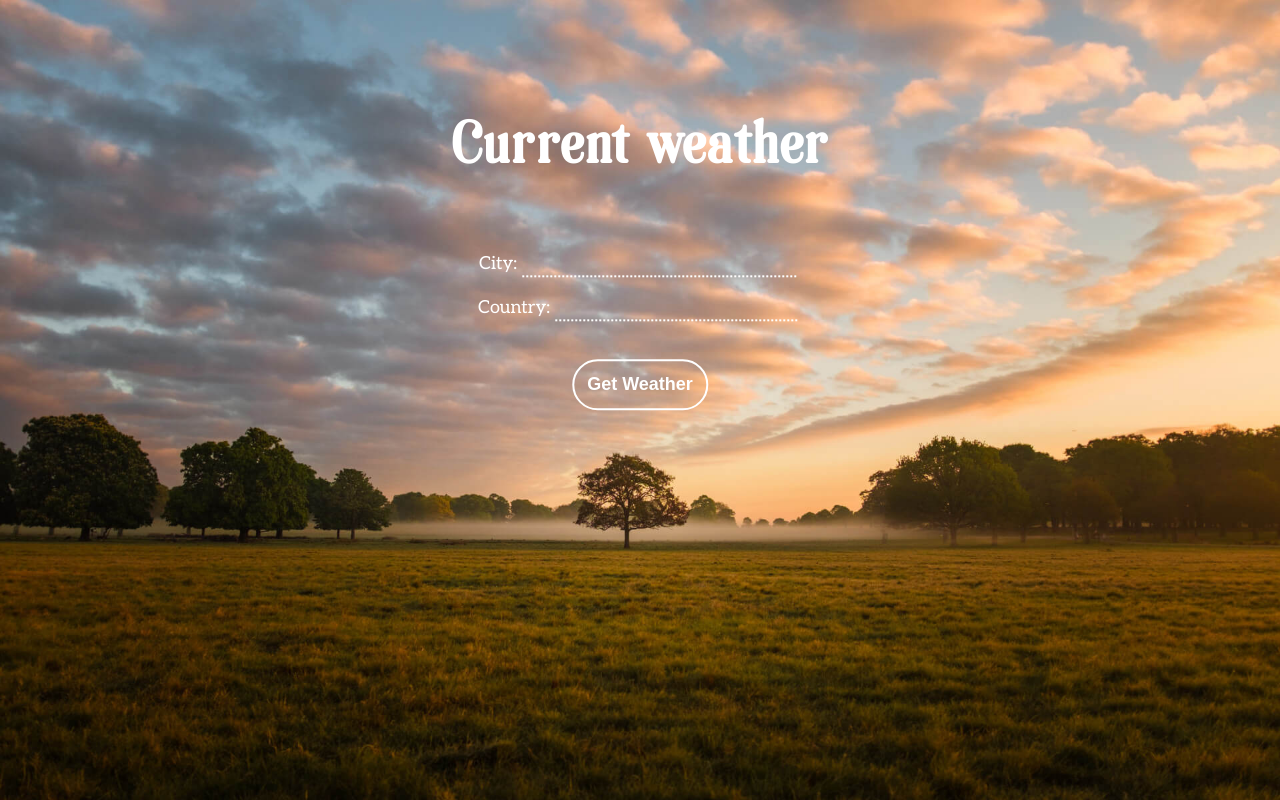
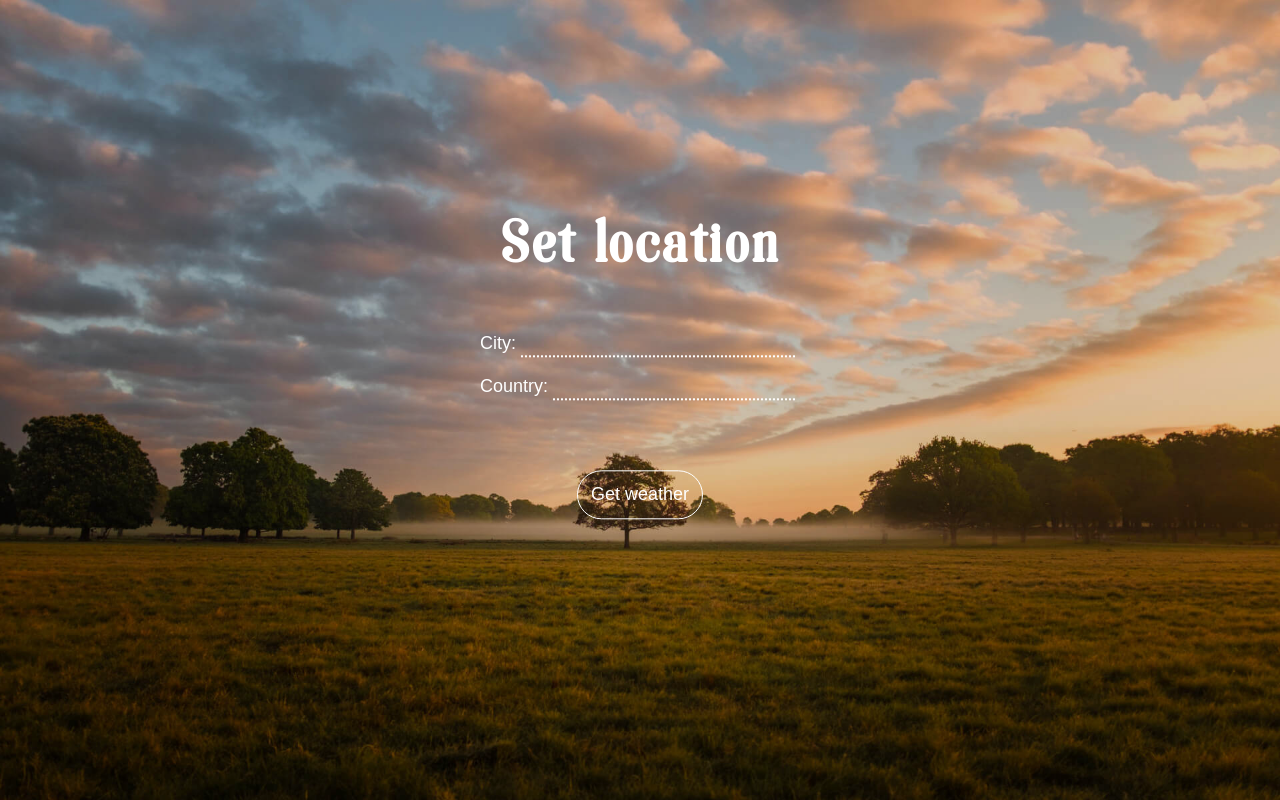
Before and after one commit to KonradKisiel/Weather_App, a React (Create React App) app: page / in a window 1280 px wide. Built offline with nearby package versions, Linux system fonts and the light colour scheme.

Commit message:
spliting weather info and set locaton

```diff
--- a/src/App.js
+++ b/src/App.js
@@ -15,9 +15,13 @@ const API_KEY = "37ed176a584be416c6960e386d5d239c";
 let units = "metric"; //imperial also available
 
 class App extends Component {
-  state = {}
+  state = {
+    weather: null,
+    weatherInfo: null,
+    error: "",
+    newLocation: false,
+  }
   setBackground = (weatherDescription) => {
-    console.log(weatherDescription);
     switch (weatherDescription) {
       case "Clear":
         return ClearImg;
@@ -46,58 +50,66 @@ class App extends Component {
         `http://api.openweathermap.org/data/2.5/weather?q=${city},${country}&APPID=${API_KEY}&units=${units}`
       ).then(resp => resp.json());
       console.log(data);
-      this.setState({
+      const weather = data.weather[0].main;
+      const weatherInfo = {
         city: data.name,
         country: data.sys.country,
         temperature: data.main.temp,
-        weather: data.weather[0].main,
         description: data.weather[0].description,
         pressure: data.main.pressure,
         wind_deg: data.wind.deg,
         wind_speed: data.wind.speed,
         humidity: data.main.humidity,
-        visibility: data.visibility,
-        error: ""
-      })
+      }
+      this.setState({ weather, weatherInfo, newLocation: false })
       console.log(this.state);
     }
     catch (err) {
       this.setState({
-        city: undefined,
-        country: undefined,
-        temperature: undefined,
-        weather: undefined,
-        description: undefined,
-        pressure: undefined,
-        wind_deg: undefined,
-        wind_speed: undefined,
-        humidity: undefined,
-        visibility: undefined,
+        weather: null,
+        weatherInfo: null,
         error: "Please enter valid values."
       })
     }
   };
+
+  newLocation = () => {
+    console.log("click")
+    this.setState({
+      weather: null,
+      weatherInfo: null,
+      newLocation: true,
+    })
+  }
+
   render() {
+    const {
+      weather,
+      weatherInfo,
+      error,
+      newLocation,
+    } = this.state;
     return (
-      <div id="main">
-        <img id="background" src={this.setBackground(this.state.weather)} alt="background" />
-        <div className="container">
-          <h1>Current weather</h1>
+      <div>
+        <img id="background" src={this.setBackground(weather)} alt="background" />
+        {(weather && weatherInfo && !newLocation) ? (
           <WeatherInfo
-            city={this.state.city}
-            country={this.state.country}
-            temperature={this.state.temperature}
-            description={this.state.description}
-            pressure={this.state.pressure}
-            wind_deg={this.state.wind_deg}
-            wind_speed={this.state.wind_speed}
-            humidity={this.state.humidity}
-            visibility={this.state.visibility}
-            error={this.state.error}
+            city={weatherInfo.city}
+            country={weatherInfo.country}
+            temperature={weatherInfo.temperature}
+            description={weatherInfo.description}
+            pressure={weatherInfo.pressure}
+            wind_deg={weatherInfo.wind_deg}
+            wind_speed={weatherInfo.wind_speed}
+            humidity={weatherInfo.humidity}
+            error={weatherInfo.error}
+            newLocation={this.newLocation}
           />
-          <br></br>
-          <Form getWeather={this.getWeather} />
-        </div>
+        )
+          :
+          (
+            <Form getWeather={this.getWeather} error={error} />
+          )}
       </div>
     );
   }
--- a/src/components/Form.js
+++ b/src/components/Form.js
@@ -2,16 +2,21 @@ import React from "react";
 
 const Form = (props) => {
   return (
+    <div className="container">
+      <h1 className="header">Set location</h1>
       <form onSubmit={props.getWeather}>
         <label htmlFor="city">City:</label>
         <input type="text" name="city" /><br></br>
         <br></br>
         <label htmlFor="city">Country:</label>
         <input type="text" name="country" /><br></br>
+        <p>{props.error}</p>
         <br></br>
         <br></br>
-      <button>Get Weather</button>
+        <br></br>
+        <button>Get weather</button>
       </form>
+    </div>
   )
 }
 
--- a/src/components/WeatherInfo.js
+++ b/src/components/WeatherInfo.js
@@ -1,25 +1,19 @@
 import React from 'react';
 
 const WeatherInfo = (props) => {
-    const { city, country, temperature, description, pressure, wind_deg, wind_speed, humidity, visibility, error } = props;
-    const DisplayData =
-        (city && country) ?
-            (
-                <div>
-                    <h1>{city}</h1>
-                    <h1>{temperature} °</h1>
-                    <h2>{description}</h2>
-                    <p>{pressure} hPa</p>
-                    <p>{wind_deg} °, {wind_speed}m/s</p>
-                    <p>Humidity: {humidity}%</p>
-                    <p>Visibility: {visibility / 1000} km</p>
-                </div>
-            ) : (
-                <p>{error}</p>
-            )
+    const { city, temperature, description, pressure, wind_deg, wind_speed, humidity, newLocation } = props;
     return (
-        <div>
-            {DisplayData}
+        <div className="container">
+            <h1 className="header">{city}</h1>
+            <h1 id="tempBig">{Math.floor(temperature)}°</h1>
+            <h2 className="capitalize">{description}</h2>
+            <p>{pressure} hPa</p>
+            <p>{wind_deg}°, {wind_speed} m/s</p>
+            <p>Humidity: {humidity}%</p>
+            <br></br>
+            <br></br>
+            <br></br>
+            <button onClick={newLocation}>Change location</button>
         </div>
     )
 }
--- a/src/index.css
+++ b/src/index.css
@@ -1,6 +1,5 @@
 @import url('https://fonts.googleapis.com/css?family=Raleway:400,400i,600i,700&subset=latin-ext');
 
-@import url('https://fonts.googleapis.com/css?family=Aleo&subset=latin-ext');
 /*! Generated by Font Squirrel (https://www.fontsquirrel.com) on January 9, 2019 */
 @font-face {
   font-family: 'soriasoria';
@@ -16,14 +15,32 @@ body {
   margin: 0;
   padding: 0;
  /* font-family: 'Raleway', sans-serif; */
-  font-family: 'Aleo', serif;
+ font-family: sans-serif;
   color: white;
+  background: #000;
+}
+
+#background{
+  display: block;
+  width: 100%;
+  height: 100vh;
+  object-fit: cover;
+  overflow: hidden;
+  z-index: -1;
+  opacity: 0.87;
+}
+
+.header{
+  font-family: 'soriasoria';
 }
 
 h1{
-  font-family: 'soriasoria';
   font-size: 60px;
-  letter-spacing: 2px;
+  letter-spacing: 3px;
+}
+
+.capitalize{
+  text-transform: capitalize;
 }
 
 label, input, button{
@@ -49,8 +66,6 @@ input[name="country"]
 {
   width: 238px;
 }
-
-
 
 input:-webkit-autofill,
 input:-webkit-autofill:hover,
@@ -84,36 +99,18 @@ input:focus, textarea:focus {
 
 button{
   background: none;
-  border: 2px solid #fff;
+  border: 1.3px solid #fff;
   border-radius: 30px;
   padding: 13px;
-  font-weight: bold;
   color: white;
-}
-
-#main{
-  width: 100%;
-  height: 100vh;
+  outline: none;
+  cursor: pointer;
 }
 
 .container{
   position: absolute;
   text-align: center;
- top: 30vh;
+ top: 43vh;
  left: 50%;
  transform: translate(-50%, -50%);
 }
-
-#background{
-  display: block;
-  width: 100%;
-  height: 100vh;
-  object-fit: cover;
-  overflow: hidden;
-  z-index: -1;
-}
-
-code {
-  font-family: source-code-pro, Menlo, Monaco, Consolas, "Courier New",
-    monospace;
-}
```
Lines whose indentation alone changed are shown as unchanged.
